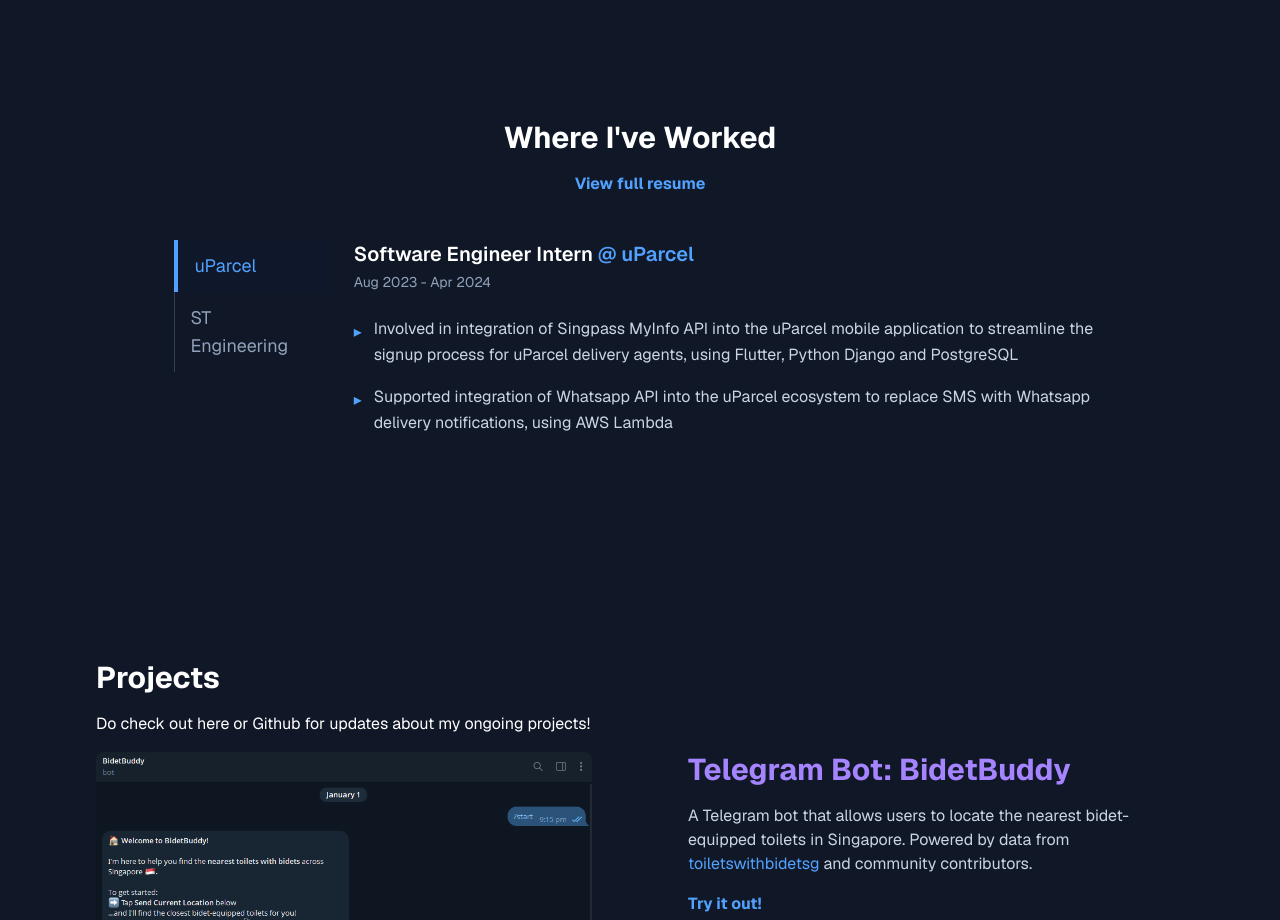
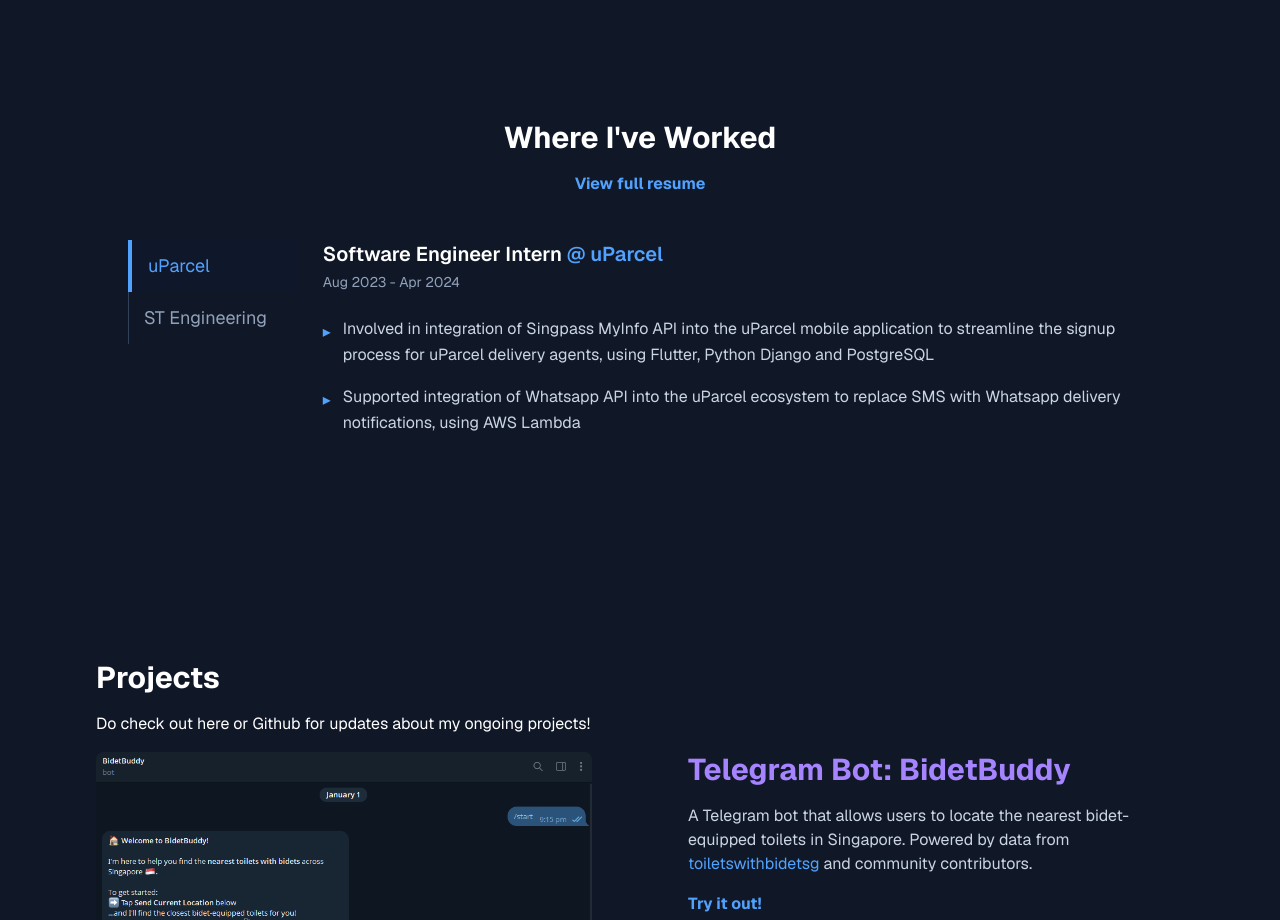
Before and after one commit to ahbb/amiirhamzah, a Next.js app: page / in a window 1280 px wide. Shown: the part 1200-2120 px from the top of the page. Built offline with nearby package versions, Linux system fonts and the light colour scheme.

Commit message:
experience section update

```diff
--- a/app/components/Experience.jsx
+++ b/app/components/Experience.jsx
@@ -27,7 +27,7 @@ export default function Experience() {
 
   return (
     <div className="mx-auto flex-1 flex flex-col items-center px-4 sm:px-6 lg:px-12 xl:px-24 pb-24 sm:pb-32 lg:pb-40">
-      <section id="experience" className="flex flex-col mb-16 scroll-mt-20">
+      <section id="experience" className="flex flex-col mb-16 scroll-mt-20 w-full max-w-5xl">
         <h2 className="text-3xl font-bold mb-4 text-white items-center text-center">
           Where I've Worked
         </h2>
@@ -62,7 +62,7 @@ export default function Experience() {
           </nav>
 
           {/* Right details */}
-          <div className="flex-1 lg:pl-4 max-w-3xl">
+          <div className="flex-1 lg:pl-4">
               <h3 className="text-xl font-semibold text-white">
                 {experiences[activeIndex].role}{" "}
                 <span className="text-blue-400">
```
